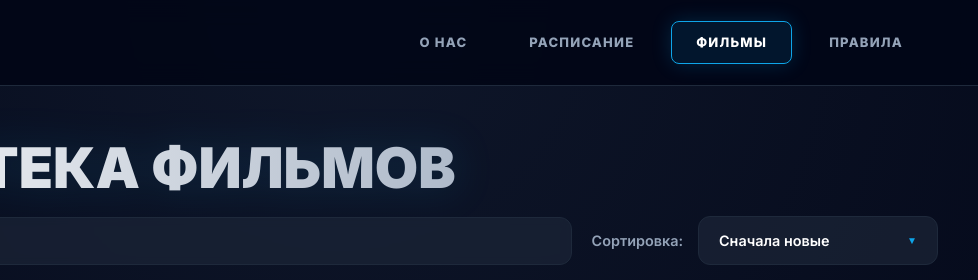
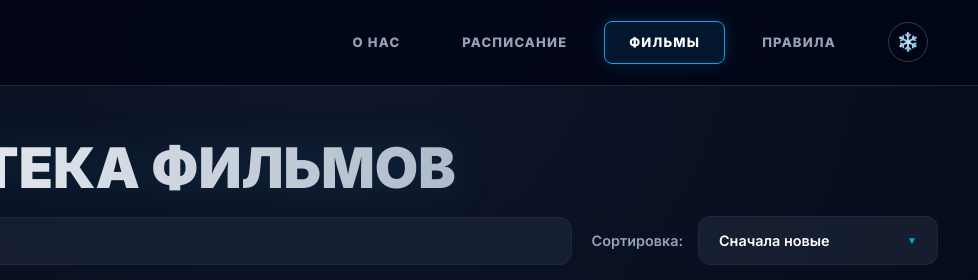
Before and after one commit to Bagerca/Sovremennik-Fan-Cinema, a plain HTML site: page library.html in a window 1280 px wide. Shown: the top 280 px of the page, 302-1280 px from the left. Drawn offline with Linux system fonts and the light colour scheme.

Commit message:
Update library.html

```diff
--- a/library.html
+++ b/library.html
@@ -6,6 +6,10 @@
     <title>Библиотека | Современник</title>
     <link rel="stylesheet" href="style.css">
     <link rel="stylesheet" href="library.css">
+
+    <!-- НОВОГОДНЯЯ ТЕМА (Стили) -->
+    <link rel="stylesheet" href="new-year.css">
+
     <link rel="icon" href="assets/images/favicon.svg" type="image/svg+xml">
     <link href="https://fonts.googleapis.com/css2?family=Inter:wght@400;600;800;900&display=swap" rel="stylesheet">
 </head>
@@ -94,7 +98,7 @@
                         <button class="slider-arrow prev" id="prevMediaBtn" style="position:absolute; top:30%; left:20px; z-index:10;">❮</button>
                         <button class="slider-arrow next" id="nextMediaBtn" style="position:absolute; top:30%; right:20px; z-index:10;">❯</button>
 
-                        <!-- ОПИСАНИЕ ЗДЕСЬ (Как было изначально) -->
+                        <!-- ОПИСАНИЕ ЗДЕСЬ -->
                         <div id="infoDesc" class="glass-panel description-text"></div>
                     </div>
 
@@ -138,5 +142,8 @@
     </footer>
 
     <script src="library.js"></script>
+
+    <!-- НОВОГОДНЯЯ ТЕМА (Логика и Снег) -->
+    <script src="theme.js"></script>
 </body>
 </html>
```
